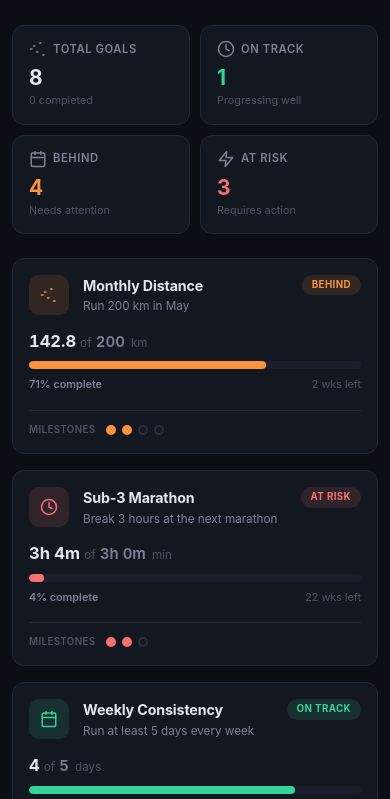
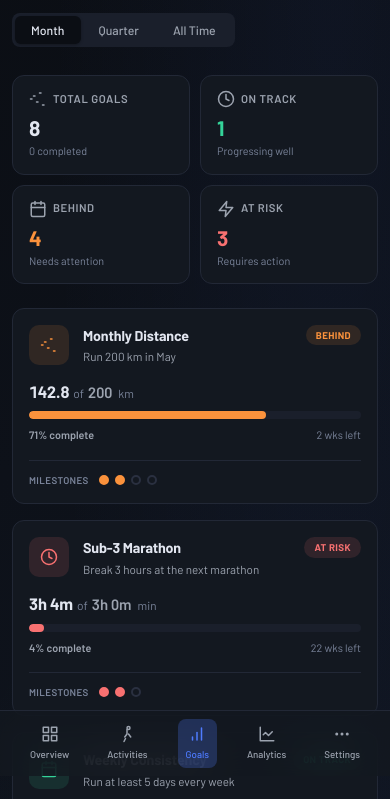
Before and after one commit to HaroldVelez13/Running, a website: page goals.html in a window 390 px wide. Shown: the part 68-867 px from the top of the page. Drawn offline with Linux system fonts and the light colour scheme.

Commit message:
Upgrade frontend design with Barlow font, glass sidebar, improved contrast, and consistent page headers

```diff
--- a/goals.html
+++ b/goals.html
@@ -17,6 +17,9 @@
   <meta name="twitter:title" content="Goals — StrideMetrics" />
   <meta name="twitter:description" content="Set running goals and track your progress with milestone tracking." />
   <title>Goals — StrideMetrics</title>
+  <link rel="preconnect" href="https://fonts.googleapis.com" />
+  <link rel="preconnect" href="https://fonts.gstatic.com" crossorigin />
+  <link href="https://fonts.googleapis.com/css2?family=Barlow:wght@400;500;600;700;800&display=swap" rel="stylesheet" />
   <link rel="stylesheet" href="styles.css" />
   <script type="application/ld+json">
   {
@@ -209,7 +212,7 @@
 <body>
   <div class="sidebar">
     <div class="logo">
-      <svg width="26" height="26" viewBox="0 0 24 24" fill="none" stroke="currentColor" stroke-width="2" stroke-linecap="round" stroke-linejoin="round">
+      <svg width="26" height="26" viewBox="0 0 24 24" fill="none" stroke="currentColor" stroke-width="2" stroke-linecap="round" stroke-linejoin="round" aria-hidden="true">
         <circle cx="12" cy="12" r="10"/>
         <circle cx="12" cy="12" r="3"/>
         <line x1="12" y1="2" x2="12" y2="6"/>
@@ -218,23 +221,23 @@
     </div>
     <nav class="nav">
       <a class="nav-item" href="/" title="Dashboard overview">
-        <svg width="18" height="18" viewBox="0 0 24 24" fill="none" stroke="currentColor" stroke-width="2" stroke-linecap="round" stroke-linejoin="round"><rect x="3" y="3" width="7" height="7"/><rect x="14" y="3" width="7" height="7"/><rect x="3" y="14" width="7" height="7"/><rect x="14" y="14" width="7" height="7"/></svg>
+        <svg width="18" height="18" viewBox="0 0 24 24" fill="none" stroke="currentColor" stroke-width="2" stroke-linecap="round" stroke-linejoin="round" aria-hidden="true"><rect x="3" y="3" width="7" height="7"/><rect x="14" y="3" width="7" height="7"/><rect x="3" y="14" width="7" height="7"/><rect x="14" y="14" width="7" height="7"/></svg>
         Overview
       </a>
       <a class="nav-item" href="/activities.html" title="Activity log">
-        <svg width="18" height="18" viewBox="0 0 24 24" fill="none" stroke="currentColor" stroke-width="2" stroke-linecap="round" stroke-linejoin="round"><path d="M16 4a2 2 0 1 1-4 0 2 2 0 0 1 4 0z"/><path d="M12 6v6l-3 4"/><path d="M14 12l3 4"/><path d="M8 22l2-4"/></svg>
+        <svg width="18" height="18" viewBox="0 0 24 24" fill="none" stroke="currentColor" stroke-width="2" stroke-linecap="round" stroke-linejoin="round" aria-hidden="true"><path d="M16 4a2 2 0 1 1-4 0 2 2 0 0 1 4 0z"/><path d="M12 6v6l-3 4"/><path d="M14 12l3 4"/><path d="M8 22l2-4"/></svg>
         Activities
       </a>
       <a class="nav-item active" href="/goals.html" title="Running goals">
-        <svg width="18" height="18" viewBox="0 0 24 24" fill="none" stroke="currentColor" stroke-width="2" stroke-linecap="round" stroke-linejoin="round"><path d="M12 20V10"/><path d="M18 20V4"/><path d="M6 20v-4"/></svg>
+        <svg width="18" height="18" viewBox="0 0 24 24" fill="none" stroke="currentColor" stroke-width="2" stroke-linecap="round" stroke-linejoin="round" aria-hidden="true"><path d="M12 20V10"/><path d="M18 20V4"/><path d="M6 20v-4"/></svg>
         Goals
       </a>
       <a class="nav-item" href="#" title="Analytics">
-        <svg width="18" height="18" viewBox="0 0 24 24" fill="none" stroke="currentColor" stroke-width="2" stroke-linecap="round" stroke-linejoin="round"><path d="M3 3v18h18"/><path d="m19 9-5 5-4-4-3 3"/></svg>
+        <svg width="18" height="18" viewBox="0 0 24 24" fill="none" stroke="currentColor" stroke-width="2" stroke-linecap="round" stroke-linejoin="round" aria-hidden="true"><path d="M3 3v18h18"/><path d="m19 9-5 5-4-4-3 3"/></svg>
         Analytics
       </a>
       <a class="nav-item" href="#" title="Settings">
-        <svg width="18" height="18" viewBox="0 0 24 24" fill="none" stroke="currentColor" stroke-width="2" stroke-linecap="round" stroke-linejoin="round"><circle cx="12" cy="12" r="1"/><circle cx="19" cy="12" r="1"/><circle cx="5" cy="12" r="1"/></svg>
+        <svg width="18" height="18" viewBox="0 0 24 24" fill="none" stroke="currentColor" stroke-width="2" stroke-linecap="round" stroke-linejoin="round" aria-hidden="true"><circle cx="12" cy="12" r="1"/><circle cx="19" cy="12" r="1"/><circle cx="5" cy="12" r="1"/></svg>
         Settings
       </a>
     </nav>
@@ -255,6 +258,13 @@
         <h1 class="page-title">Goals</h1>
         <span class="date-range">Track your progress and crush your targets</span>
       </div>
+      <div class="header-right">
+        <div class="view-toggles">
+          <button class="toggle-btn active" data-view="month">Month</button>
+          <button class="toggle-btn" data-view="quarter">Quarter</button>
+          <button class="toggle-btn" data-view="all">All Time</button>
+        </div>
+      </div>
     </header>
 
     <div class="stats-grid" id="goalsStats"></div>
--- a/styles.css
+++ b/styles.css
@@ -1,3 +1,5 @@
+@import url('https://fonts.googleapis.com/css2?family=Barlow:wght@400;500;600;700;800&display=swap');
+
 *,
 *::before,
 *::after {
@@ -8,13 +10,14 @@
 
 :root {
   --bg: #0b0e14;
+  --bg-gradient: linear-gradient(180deg, #0b0e14 0%, #0f141e 50%, #0b0e14 100%);
   --surface: #131820;
   --surface-raised: #1a1f2b;
   --border: #222836;
   --border-light: #2a3040;
   --text: #e2e6f0;
-  --text-muted: #7b8296;
-  --text-dim: #4e5566;
+  --text-muted: #9ca3af;
+  --text-dim: #7a849a;
   --accent: #4f7cff;
   --accent-glow: rgba(79, 124, 255, 0.25);
   --accent-dim: #354b99;
@@ -28,17 +31,24 @@
   --purple-bg: rgba(167, 139, 250, 0.12);
   --cyan: #22d3ee;
   --cyan-bg: rgba(34, 211, 238, 0.12);
+  --font: "Barlow", -apple-system, BlinkMacSystemFont, "Segoe UI", Roboto, sans-serif;
   --radius: 12px;
   --radius-sm: 8px;
   --transition: 200ms ease;
   --sidebar-w: 230px;
 }
 
-html { font-size: 15px; }
+html {
+  font-size: 15px;
+  scroll-behavior: smooth;
+}
 
 body {
-  font-family: -apple-system, BlinkMacSystemFont, "Segoe UI", Roboto, "Helvetica Neue", Arial, sans-serif;
+  font-family: var(--font);
   background: var(--bg);
+  background-image: radial-gradient(ellipse at 85% 0%, rgba(79, 124, 255, 0.06), transparent 60%),
+                    radial-gradient(ellipse at 15% 100%, rgba(52, 211, 153, 0.04), transparent 50%),
+                    var(--bg-gradient);
   color: var(--text);
   display: flex;
   min-height: 100vh;
@@ -46,10 +56,48 @@ body {
   -webkit-font-smoothing: antialiased;
 }
 
+::selection {
+  background: var(--accent);
+  color: #fff;
+}
+
+:focus-visible {
+  outline: 2px solid var(--accent);
+  outline-offset: 2px;
+  border-radius: 4px;
+}
+
+button:focus:not(:focus-visible),
+a:focus:not(:focus-visible),
+[tabindex]:focus:not(:focus-visible) {
+  outline: none;
+}
+
+/* --- Scrollbar --- */
+::-webkit-scrollbar {
+  width: 6px;
+  height: 6px;
+}
+
+::-webkit-scrollbar-track {
+  background: transparent;
+}
+
+::-webkit-scrollbar-thumb {
+  background: var(--border-light);
+  border-radius: 3px;
+}
+
+::-webkit-scrollbar-thumb:hover {
+  background: var(--text-dim);
+}
+
 /* --- Sidebar --- */
 .sidebar {
   width: var(--sidebar-w);
-  background: var(--surface);
+  background: rgba(19, 24, 32, 0.8);
+  backdrop-filter: blur(16px);
+  -webkit-backdrop-filter: blur(16px);
   border-right: 1px solid var(--border);
   display: flex;
   flex-direction: column;
@@ -58,6 +106,7 @@ body {
   position: sticky;
   top: 0;
   height: 100vh;
+  z-index: 10;
 }
 
 .logo {
@@ -93,6 +142,7 @@ body {
   font-weight: 500;
   transition: all var(--transition);
   cursor: pointer;
+  position: relative;
 }
 
 .nav-item:hover {
@@ -103,6 +153,18 @@ body {
 .nav-item.active {
   color: var(--accent);
   background: var(--accent-glow);
+}
+
+.nav-item.active::before {
+  content: "";
+  position: absolute;
+  left: -12px;
+  top: 50%;
+  transform: translateY(-50%);
+  width: 3px;
+  height: 20px;
+  background: var(--accent);
+  border-radius: 0 3px 3px 0;
 }
 
 .sidebar-footer {
@@ -121,14 +183,15 @@ body {
   width: 36px;
   height: 36px;
   border-radius: 50%;
-  background: var(--accent);
+  background: linear-gradient(135deg, var(--accent), #6c5ce7);
   color: #fff;
   display: flex;
   align-items: center;
   justify-content: center;
-  font-size: 0.75rem;
+  font-size: 0.7rem;
   font-weight: 700;
   flex-shrink: 0;
+  letter-spacing: 0.02em;
 }
 
 .user-info { display: flex; flex-direction: column; }
@@ -167,6 +230,12 @@ body {
 
 .date-range { font-size: 0.8rem; color: var(--text-muted); }
 
+.header-right {
+  display: flex;
+  align-items: center;
+  gap: 10px;
+}
+
 .view-toggles {
   display: flex;
   background: var(--surface-raised);
@@ -185,6 +254,7 @@ body {
   font-weight: 500;
   cursor: pointer;
   transition: all var(--transition);
+  font-family: var(--font);
 }
 
 .toggle-btn:hover { color: var(--text); }
@@ -208,12 +278,13 @@ body {
   border: 1px solid var(--border);
   border-radius: var(--radius);
   padding: 18px 20px;
-  transition: border-color var(--transition), transform var(--transition);
+  transition: border-color var(--transition), transform var(--transition), box-shadow var(--transition);
 }
 
 .stat-card:hover {
   border-color: var(--border-light);
-  transform: translateY(-1px);
+  transform: translateY(-2px);
+  box-shadow: 0 4px 20px rgba(0,0,0,0.2);
 }
 
 .stat-label {
@@ -263,10 +334,13 @@ body {
   border: 1px solid var(--border);
   border-radius: var(--radius);
   overflow: hidden;
-  transition: border-color var(--transition);
+  transition: border-color var(--transition), box-shadow var(--transition);
 }
 
-.card:hover { border-color: var(--border-light); }
+.card:hover {
+  border-color: var(--border-light);
+  box-shadow: 0 4px 20px rgba(0,0,0,0.15);
+}
 
 .card-header {
   display: flex;
@@ -320,6 +394,7 @@ body {
   font-weight: 500;
   cursor: pointer;
   transition: all var(--transition);
+  font-family: var(--font);
 }
 
 .filter-chip:hover {
@@ -366,7 +441,6 @@ body {
 }
 
 .runs-table tbody tr:hover { background: var(--surface-raised); }
-
 .runs-table tbody tr:last-child td { border-bottom: none; }
 
 .route-name { font-weight: 600; }
@@ -401,7 +475,7 @@ body {
   gap: 8px;
 }
 
-.empty-state p { font-weight: 600; font-size: 0.9rem; }
+.empty-state p { font-weight: 600; font-size: 0.9rem; color: var(--text-muted); }
 .empty-state span { font-size: 0.8rem; color: var(--text-dim); }
 
 /* --- HR Zones --- */
@@ -485,10 +559,15 @@ body {
   transition: all 300ms ease;
 }
 
+.chart-bar:hover .chart-bar-rect {
+  filter: brightness(1.3);
+}
+
 .chart-label {
   font-size: 10px;
   fill: var(--text-dim);
   text-anchor: middle;
+  font-family: var(--font);
 }
 
 .chart-value {
@@ -496,18 +575,30 @@ body {
   fill: var(--text-muted);
   text-anchor: middle;
   font-weight: 600;
+  font-family: var(--font);
 }
 
 .chart-axis-label {
   font-size: 10px;
   fill: var(--text-dim);
   text-anchor: middle;
+  font-family: var(--font);
 }
 
 /* --- Animations --- */
 @keyframes fadeUp {
-  from { opacity: 0; transform: translateY(8px); }
+  from { opacity: 0; transform: translateY(10px); }
   to { opacity: 1; transform: translateY(0); }
+}
+
+@keyframes fadeIn {
+  from { opacity: 0; }
+  to { opacity: 1; }
+}
+
+@keyframes slideIn {
+  from { opacity: 0; transform: translateX(-8px); }
+  to { opacity: 1; transform: translateX(0); }
 }
 
 .stat-card { animation: fadeUp 400ms ease both; }
@@ -516,6 +607,19 @@ body {
 .stat-card:nth-child(3) { animation-delay: 120ms; }
 .stat-card:nth-child(4) { animation-delay: 180ms; }
 .stat-card:nth-child(5) { animation-delay: 240ms; }
+
+.card { animation: fadeUp 400ms ease both; }
+.card:nth-child(1) { animation-delay: 100ms; }
+.card:nth-child(2) { animation-delay: 200ms; }
+
+.nav-item {
+  animation: slideIn 400ms ease both;
+}
+.nav-item:nth-child(1) { animation-delay: 0ms; }
+.nav-item:nth-child(2) { animation-delay: 30ms; }
+.nav-item:nth-child(3) { animation-delay: 60ms; }
+.nav-item:nth-child(4) { animation-delay: 90ms; }
+.nav-item:nth-child(5) { animation-delay: 120ms; }
 
 @keyframes shimmer {
   0% { background-position: -200% 0; }
@@ -529,15 +633,42 @@ body {
 }
 
 @media (max-width: 900px) {
-  .sidebar { display: none; }
-  .main { padding: 20px 16px 36px; }
+  .sidebar {
+    position: fixed;
+    bottom: 0;
+    top: auto;
+    width: 100%;
+    height: auto;
+    flex-direction: row;
+    padding: 0;
+    border-right: none;
+    border-top: 1px solid var(--border);
+    backdrop-filter: blur(20px);
+    -webkit-backdrop-filter: blur(20px);
+    z-index: 100;
+  }
+  .logo { display: none; }
+  .nav {
+    flex-direction: row;
+    padding: 8px 12px;
+    justify-content: space-around;
+  }
+  .nav-item {
+    flex-direction: column;
+    gap: 4px;
+    padding: 6px 8px;
+    font-size: 0.65rem;
+  }
+  .nav-item.active::before { display: none; }
+  .sidebar-footer { display: none; }
+  .main { padding: 20px 16px 80px; }
   .header { flex-direction: column; }
   .stats-grid { grid-template-columns: repeat(2, 1fr); }
 }
 
 @media (max-width: 600px) {
   .stats-grid { grid-template-columns: 1fr 1fr; gap: 10px; }
-  .main { padding: 16px 12px 28px; }
+  .main { padding: 16px 12px 76px; }
   .stat-card { padding: 14px 16px; }
   .stat-value { font-size: 1.4rem; }
   .page-title { font-size: 1.3rem; }
```
Also changed, not shown: activities.html (+12 -6 lines), index.html (+9 -6 lines).
